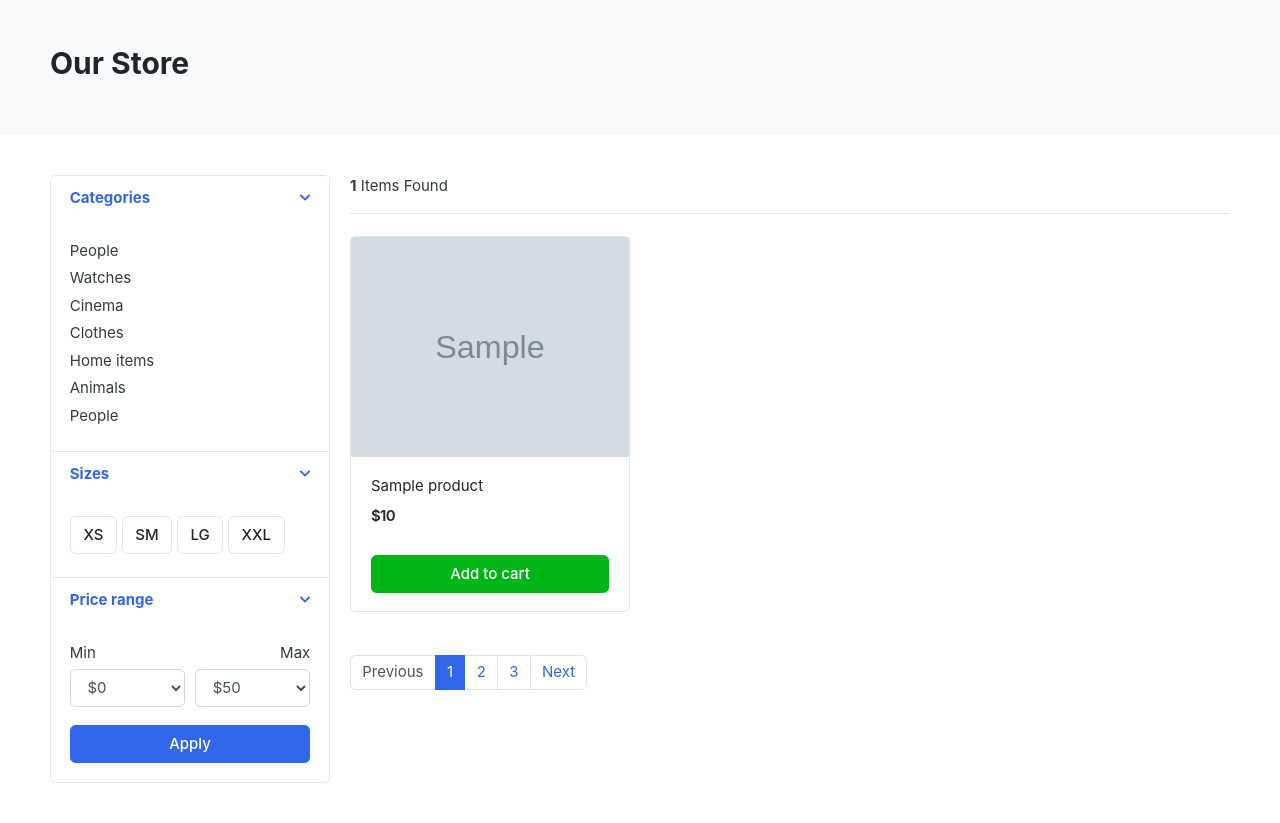
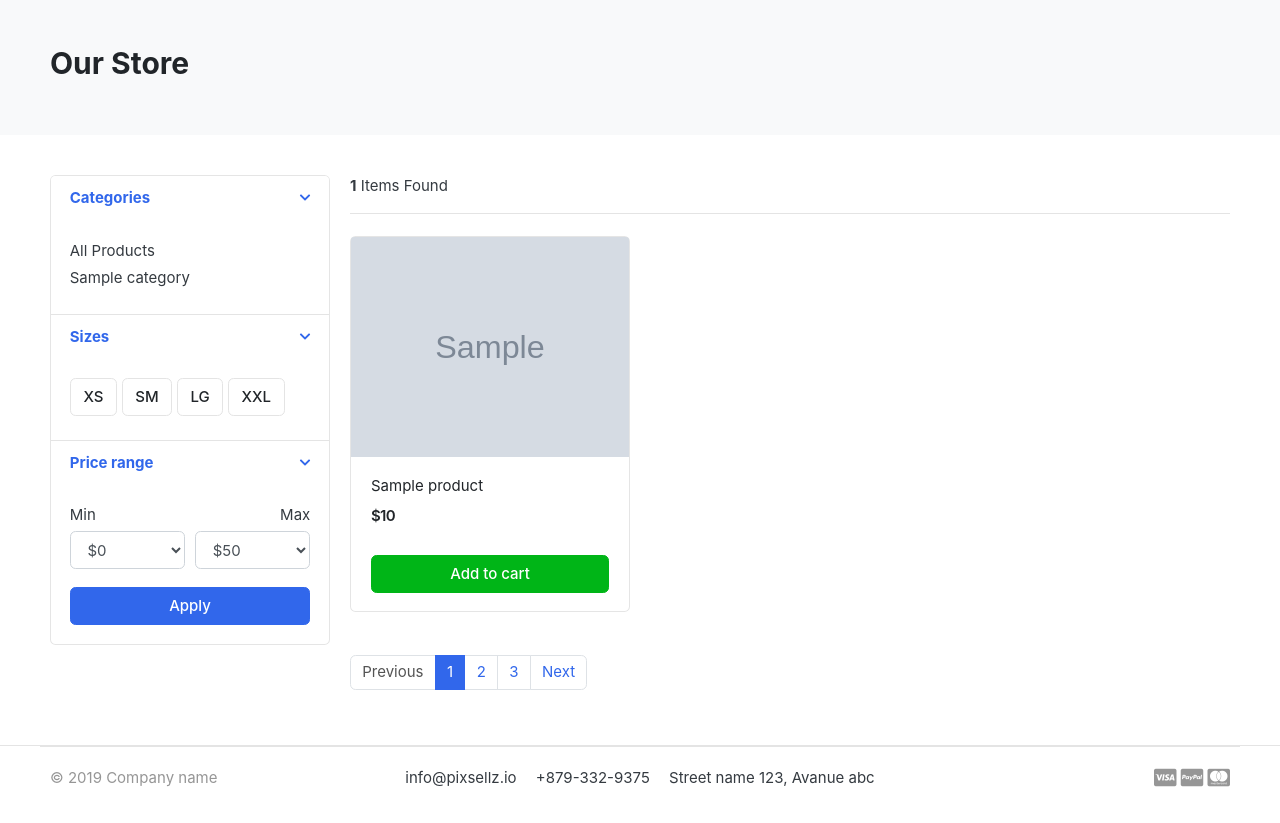
Before and after one commit to Kritikadhakal07/Clothify, a Django app: page /store/ in a window 1280 px wide. Shown: the part 119-942 px from the top of the page. After the commit the page ends 906 px from the top, so only its background shows below. Run offline with Django 5.2, Linux system fonts and the light colour scheme; tables that the repository leaves empty hold one stand-in row (values such as "Sample post"); grey boxes marked "Sample" are stand-in pictures; some libraries are stand-ins or nearby versions; some web fonts are replaced.

Commit message:
added product and category

```diff
--- /dev/null
+++ b/category/context_processors.py
@@ -0,0 +1,5 @@
+from .models import Category
+
+def menu_links(request):
+    link=Category.objects.all()
+    return dict(links=link)
--- a/category/models.py
+++ b/category/models.py
@@ -1,4 +1,5 @@
 from django.db import models
+from django.urls import reverse
 
 # Create your models here.
 class Category(models.Model):
@@ -11,5 +12,8 @@ class Category(models.Model):
         verbose_name='category'
         verbose_name_plural='categories'
 
+    def get_url(self):
+            return reverse('product_by_category',args=[self.slug])
+
     def __str__(self):
         return self.category_name
--- a/greatkart/settings.py
+++ b/greatkart/settings.py
@@ -67,6 +67,7 @@ TEMPLATES = [
                 'django.template.context_processors.request',
                 'django.contrib.auth.context_processors.auth',
                 'django.contrib.messages.context_processors.messages',
+                'category.context_processors.menu_links',
             ],
         },
     },
--- a/store/urls.py
+++ b/store/urls.py
@@ -7,4 +7,5 @@ from django.conf.urls.static import static
 urlpatterns = [
 
     path('',views.store,name='store'),
+    path('<slug:category_slug>/',views.store,name='product_by_category'),
 ]
--- a/store/views.py
+++ b/store/views.py
@@ -1,12 +1,23 @@
-from django.shortcuts import render
+from django.shortcuts import render,get_object_or_404
 from store.models import Product
+from category.models import Category
+
 
 # Create your views here.
-def store(request):
-    product = Product.objects.all().filter(is_available=True)
-    product_count = product.count()
+def store(request,category_slug=None):
+    categories = None
+    products = None
+
+    if category_slug != None:
+        categories = get_object_or_404(Category,slug=category_slug)
+        products = Product.objects.filter(category=categories,is_available=True)
+        product_count = products.count()
+    else:
+        products = Product.objects.all().filter(is_available=True)
+        product_count = products.count()
+
     context={
-        'products':product,
+        'products':products,
         'product_count':product_count
     }
     return render(request,'stores/store.html',context)
--- a/templates/includes/navbar.html
+++ b/templates/includes/navbar.html
@@ -37,12 +37,11 @@
 				<i class="fa fa-bars"></i> All category
 			</button>
 			<div class="dropdown-menu">
-				<a class="dropdown-item" href="#">Machinery / Mechanical Parts / Tools </a>
-				<a class="dropdown-item" href="#">Consumer Electronics / Home Appliances </a>
-				<a class="dropdown-item" href="#">Auto / Transportation</a>
-				<a class="dropdown-item" href="#">Apparel / Textiles / Timepieces </a>
-				<a class="dropdown-item" href="#">Home & Garden / Construction / Lights </a>
-				<a class="dropdown-item" href="#">Beauty & Personal Care / Health </a>
+				<a class="dropdown-item" href="{% url 'store' %}">All Products</a>
+				{% for category in links %}
+				<a class="dropdown-item" href="{{ category.get_url }}">{{category.category_name}}</a>
+				{% endfor %}
+
 			</div>
 		</div>  <!-- category-wrap.// -->
 	</div> <!-- col.// -->
--- a/templates/stores/store.html
+++ b/templates/stores/store.html
@@ -1,93 +1,105 @@
 {% extends 'base.html' %}
 {% load static %}
 {% block title %}Store{% endblock title %}
-
 {% block content %}
-
-
 
 <!-- ========================= SECTION PAGETOP ========================= -->
 <section class="section-pagetop bg">
   <div class="container">
     <h2 class="title-page">Our Store</h2>
-
-</div> <!-- container //  -->
+  </div>
+  <!-- container //  -->
 </section>
 <!-- ========================= SECTION INTRO END// ========================= -->
 
 <!-- ========================= SECTION CONTENT ========================= -->
 <section class="section-content padding-y">
   <div class="container">
-
     <div class="row">
       <aside class="col-md-3">
-
         <div class="card">
           <article class="filter-group">
             <header class="card-header">
-			<a href="#" data-toggle="collapse" data-target="#collapse_1" aria-expanded="true" class="">
+              <a
+                href="#"
+                data-toggle="collapse"
+                data-target="#collapse_1"
+                aria-expanded="true"
+                class=""
+              >
                 <i class="icon-control fa fa-chevron-down"></i>
                 <h6 class="title">Categories</h6>
               </a>
             </header>
             <div class="filter-content collapse show" id="collapse_1" style="">
               <div class="card-body">
+                <ul class="list-menu">
+				<li><a href="{% url 'store' %}">All Products</a></li>
+				{% for category in links %}
+                  <li><a href="{{ category.get_url }}">{{ category.category_name }} </a></li>
+				{% endfor %}
 
-				<ul class="list-menu">
-				<li><a href="#">People  </a></li>
-				<li><a href="#">Watches </a></li>
-				<li><a href="#">Cinema  </a></li>
-				<li><a href="#">Clothes  </a></li>
-				<li><a href="#">Home items </a></li>
-				<li><a href="#">Animals</a></li>
-				<li><a href="#">People </a></li>
                 </ul>
-
-			</div> <!-- card-body.// -->
               </div>
-	</article> <!-- filter-group  .// -->
+              <!-- card-body.// -->
+            </div>
+          </article>
+          <!-- filter-group  .// -->
           <article class="filter-group">
             <header class="card-header">
-			<a href="#" data-toggle="collapse" data-target="#collapse_4" aria-expanded="true" class="">
+              <a
+                href="#"
+                data-toggle="collapse"
+                data-target="#collapse_4"
+                aria-expanded="true"
+                class=""
+              >
                 <i class="icon-control fa fa-chevron-down"></i>
-				<h6 class="title">Sizes </h6>
+                <h6 class="title">Sizes</h6>
               </a>
             </header>
             <div class="filter-content collapse show" id="collapse_4" style="">
               <div class="card-body">
                 <label class="checkbox-btn">
-			    <input type="checkbox">
+                  <input type="checkbox" />
                   <span class="btn btn-light"> XS </span>
                 </label>
 
                 <label class="checkbox-btn">
-			    <input type="checkbox">
+                  <input type="checkbox" />
                   <span class="btn btn-light"> SM </span>
                 </label>
 
                 <label class="checkbox-btn">
-			    <input type="checkbox">
+                  <input type="checkbox" />
                   <span class="btn btn-light"> LG </span>
                 </label>
 
                 <label class="checkbox-btn">
-			    <input type="checkbox">
+                  <input type="checkbox" />
                   <span class="btn btn-light"> XXL </span>
                 </label>
-		</div><!-- card-body.// -->
               </div>
-	</article> <!-- filter-group .// -->
+              <!-- card-body.// -->
+            </div>
+          </article>
+          <!-- filter-group .// -->
 
           <article class="filter-group">
             <header class="card-header">
-			<a href="#" data-toggle="collapse" data-target="#collapse_3" aria-expanded="true" class="">
+              <a
+                href="#"
+                data-toggle="collapse"
+                data-target="#collapse_3"
+                aria-expanded="true"
+                class=""
+              >
                 <i class="icon-control fa fa-chevron-down"></i>
-				<h6 class="title">Price range </h6>
+                <h6 class="title">Price range</h6>
               </a>
             </header>
             <div class="filter-content collapse show" id="collapse_3" style="">
               <div class="card-body">
-
                 <div class="form-row">
                   <div class="form-group col-md-6">
                     <label>Min</label>
@@ -114,31 +126,34 @@
                       <option value="2000">$2000+</option>
                     </select>
                   </div>
-				</div> <!-- form-row.// -->
+                </div>
+                <!-- form-row.// -->
                 <button class="btn btn-block btn-primary">Apply</button>
-			</div><!-- card-body.// -->
               </div>
-	</article> <!-- filter-group .// -->
-
-</div> <!-- card.// -->
-
-	</aside> <!-- col.// -->
+              <!-- card-body.// -->
+            </div>
+          </article>
+          <!-- filter-group .// -->
+        </div>
+        <!-- card.// -->
+      </aside>
+      <!-- col.// -->
       <main class="col-md-9">
-
         <header class="border-bottom mb-4 pb-3">
           <div class="form-inline">
-			<span class="mr-md-auto"><b>{{ products.count }}</b> Items Found  </span>
-
+            <span class="mr-md-auto"
+              ><b>{{ products.count }}</b> Items Found
+            </span>
           </div>
-</header><!-- sect-heading -->
+        </header>
+        <!-- sect-heading -->
 
         <div class="row">
-
           {% for item in products %}
           <div class="col-md-4">
             <figure class="card card-product-grid">
               <div class="img-wrap">
-                <img src="{{ item.images.url }}">
+                <img src="{{ item.images.url }}" />
               </div>
 
               <figcaption class="info-wrap">
@@ -153,25 +168,27 @@
             </figure>
           </div>
           {% endfor %}
-
-</div> <!-- row end.// -->
-
+        </div>
+        <!-- row end.// -->
 
         <nav class="mt-4" aria-label="Page navigation sample">
           <ul class="pagination">
-    <li class="page-item disabled"><a class="page-link" href="#">Previous</a></li>
-    <li class="page-item active"><a class="page-link" href="#">1</a></li>
+            <li class="page-item disabled">
+              <a class="page-link" href="#">Previous</a>
+            </li>
+            <li class="page-item active">
+              <a class="page-link" href="#">1</a>
+            </li>
             <li class="page-item"><a class="page-link" href="#">2</a></li>
             <li class="page-item"><a class="page-link" href="#">3</a></li>
             <li class="page-item"><a class="page-link" href="#">Next</a></li>
           </ul>
         </nav>
-
-	</main> <!-- col.// -->
-
+      </main>
+      <!-- col.// -->
     </div>
-
-</div> <!-- container .//  -->
+  </div>
+  <!-- container .//  -->
 </section>
 <!-- ========================= SECTION CONTENT END// ========================= -->
 
```
Lines whose indentation alone changed are shown as unchanged.
